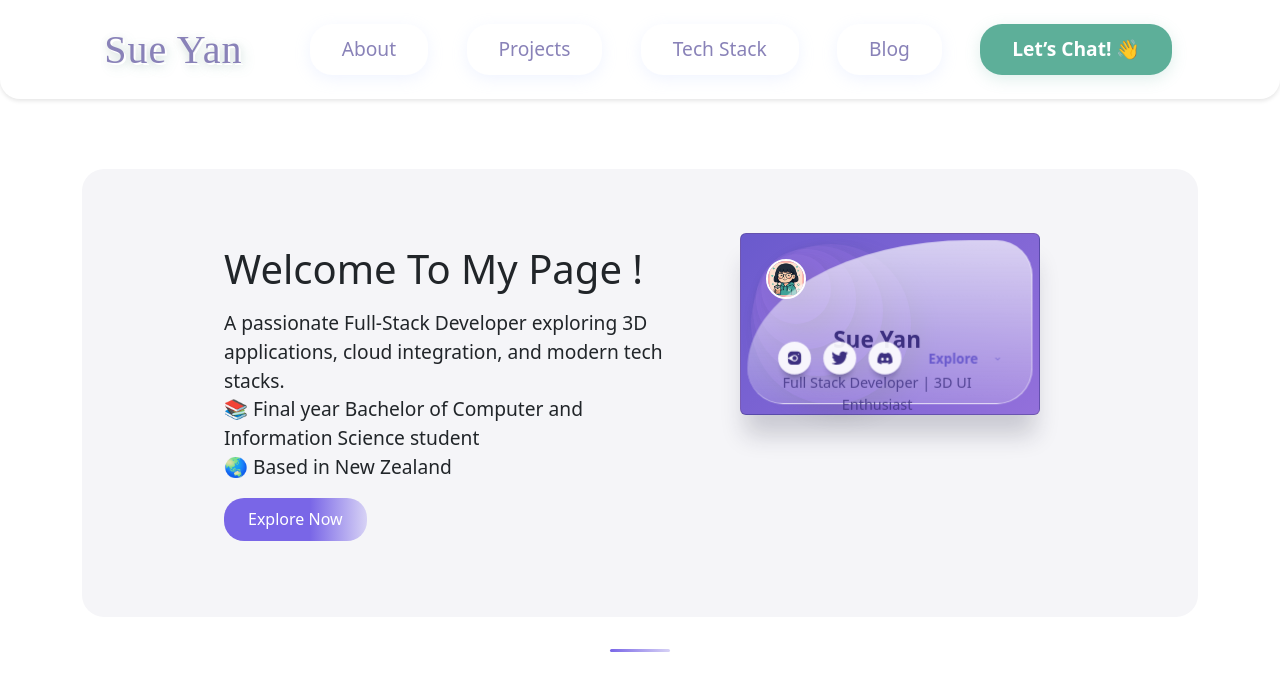
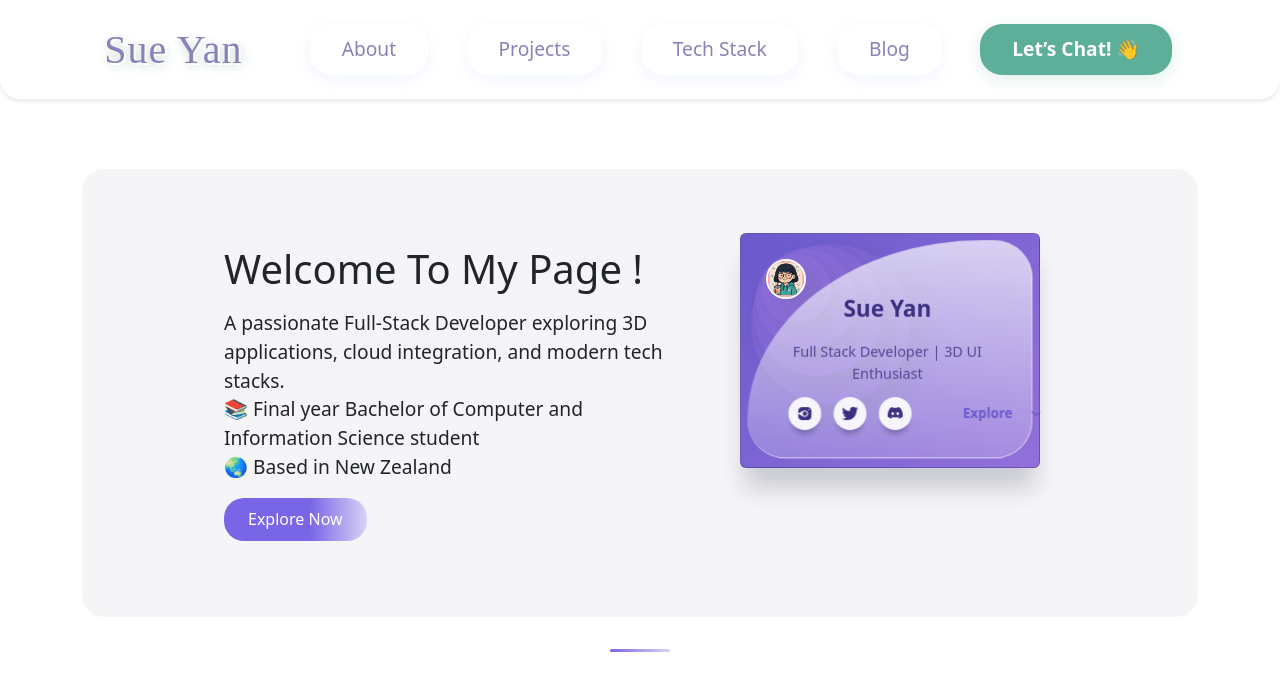
Before and after one commit to sueyan9/my-portfolio, a React (Vite) app: page / in a window 1280 px wide. Shown: the top 690 px of the page. Built offline with nearby package versions, Linux system fonts and the light colour scheme.

Commit message:
change the anima

```diff
--- a/src/components/AvatarCard.css
+++ b/src/components/AvatarCard.css
@@ -2,7 +2,9 @@
 .parent {
     width: 300px;
     height: 320px;
+    aspect-ratio: 1 / 1;
     perspective: 1200px;
+
 }
 
 .card {
@@ -18,6 +20,11 @@
     box-shadow:
             rgba(30, 30, 60, 0) 40px 50px 25px -40px,
             rgba(30, 30, 60, 0.2) 0px 25px 25px -5px;
+    position:absolute;
+    /* 新增 */
+    display: flex;
+    flex-direction: column;
+    justify-content: flex-end;
 }
 
 .glass {
@@ -38,7 +45,7 @@
 }
 
 .content {
-    padding: 90px 50px 0px 25px;
+    padding: 60px 30px 0px 25px;
     transform: translate3d(0, 0, 31px);
 }
 
@@ -57,9 +64,10 @@
 }
 
 .bottom {
-    padding: 12px 15px;
+    padding: 12px 25px;
+    margin-top: 24px;
     transform-style: preserve-3d;
-    position: absolute;
+    position: relative;
     bottom: 25px;
     left: 25px;
     right: 25px;
@@ -177,6 +185,7 @@
     transform: translate3d(0, 0, 25px);
     top: 10px;
     left: 10px;
+
 }
 
 .logo .circle2 {
@@ -205,19 +214,27 @@
 
 .logo .circle5 {
     width: 40px;
+    height: 40px;
     transform: translate3d(0, 0, 105px);
     top: 25px;
     left: 25px;
     display: grid;
     place-content: center;
     transition-delay: 1.2s;
+    aspect-ratio: 1 / 1;
 }
 
 .logo .circle5 .svg {
     width: 18px;
     fill: #ffffff;
 }
-
+.avatar-img {
+    width: 100%;
+    height: 100%;
+    object-fit: cover;
+    border-radius: 50%;
+    border: 2px solid white;
+}
 .parent:hover .card {
     transform: rotate3d(1, -1, 0, 25deg);
     box-shadow:
@@ -245,10 +262,3 @@
 .parent:hover .card .logo .circle5 {
     transform: translate3d(0, 0, 125px);
 }
-.avatar-img {
-    width: 100%;
-    height: 100%;
-    object-fit: cover;
-    border-radius: 50%;
-    border: 2px solid white;
-}
--- a/src/components/AvatarCard.jsx
+++ b/src/components/AvatarCard.jsx
@@ -4,27 +4,27 @@ import avatar from "../assets/avatar.png";
 
 export default function AvatarCard() {
     return (
-        <div class="parent">
-            <div class="card">
-                <div class="logo">
-                    <span class="circle circle1"></span>
-                    <span class="circle circle2"></span>
-                    <span class="circle circle3"></span>
-                    <span class="circle circle4"></span>
-                    <span class="circle circle5">
+        <div className="parent">
+            <div className="card">
+                <div className="logo">
+                    <span className="circle circle1"></span>
+                    <span className="circle circle2"></span>
+                    <span className="circle circle3"></span>
+                    <span className="circle circle4"></span>
+                    <span className="circle circle5">
                     <img src={avatar} alt="avatar" className="avatar-img" />
                     </span>
                 </div>
-                <div class="glass"></div>
-                <div class="content">
-                    <span class="title">Sue Yan</span>
-                    <span class="text"
+                <div className="glass"></div>
+                <div className="content">
+                    <span className="title">Sue Yan</span>
+                    <span className="text"
                     >Full Stack Developer | 3D UI Enthusiast</span
                     >
                 </div>
-                <div class="bottom">
-                    <div class="social-buttons-container">
-                        <button class="social-button social-button1">
+                <div className="bottom">
+                    <div className="social-buttons-container">
+                        <button className="social-button social-button1">
                             <svg
                                 viewBox="0 0 30 30"
                                 xmlns="http://www.w3.org/2000/svg"
@@ -35,18 +35,18 @@ export default function AvatarCard() {
                                 ></path>
                             </svg>
                         </button>
-                        <button class="social-button social-button2">
+                        <button className="social-button social-button2">
                             <svg
                                 viewBox="0 0 512 512"
                                 xmlns="http://www.w3.org/2000/svg"
-                                class="svg"
+                                className="svg"
                             >
                                 <path
                                     d="M459.37 151.716c.325 4.548.325 9.097.325 13.645 0 138.72-105.583 298.558-298.558 298.558-59.452 0-114.68-17.219-161.137-47.106 8.447.974 16.568 1.299 25.34 1.299 49.055 0 94.213-16.568 130.274-44.832-46.132-.975-84.792-31.188-98.112-72.772 6.498.974 12.995 1.624 19.818 1.624 9.421 0 18.843-1.3 27.614-3.573-48.081-9.747-84.143-51.98-84.143-102.985v-1.299c13.969 7.797 30.214 12.67 47.431 13.319-28.264-18.843-46.781-51.005-46.781-87.391 0-19.492 5.197-37.36 14.294-52.954 51.655 63.675 129.3 105.258 216.365 109.807-1.624-7.797-2.599-15.918-2.599-24.04 0-57.828 46.782-104.934 104.934-104.934 30.213 0 57.502 12.67 76.67 33.137 23.715-4.548 46.456-13.32 66.599-25.34-7.798 24.366-24.366 44.833-46.132 57.827 21.117-2.273 41.584-8.122 60.426-16.243-14.292 20.791-32.161 39.308-52.628 54.253z"
                                 ></path>
                             </svg>
                         </button>
-                        <button class="social-button social-button3">
+                        <button className="social-button social-button3">
                             <svg
                                 viewBox="0 0 640 512"
                                 xmlns="http://www.w3.org/2000/svg"
@@ -58,8 +58,8 @@ export default function AvatarCard() {
                             </svg>
                         </button>
                     </div>
-                    <div class="view-more">
-                        <button class="view-more-button">Explore</button>
+                    <div className="view-more">
+                        <button className="view-more-button">Explore</button>
                         <svg
                             class="svg"
                             xmlns="http://www.w3.org/2000/svg"
```
